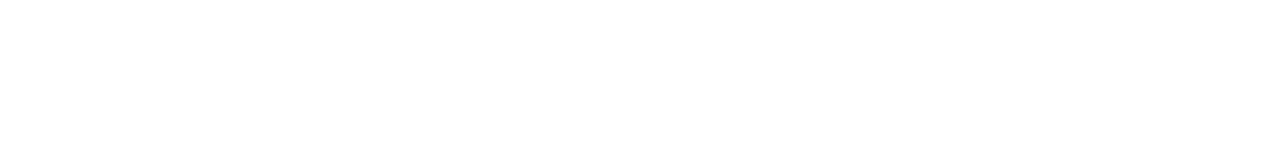
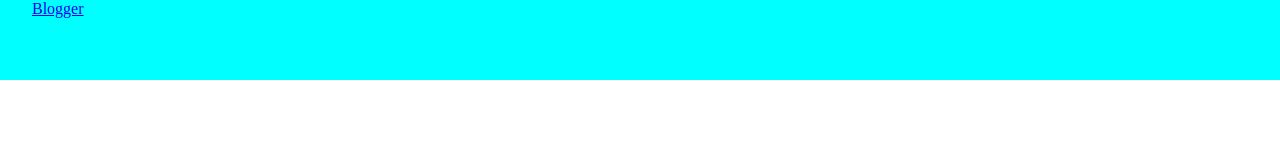
Before and after one commit to mdyejaj/Blogging-Website, a plain HTML site: page index.html in a window 1280 px wide. Drawn offline with Linux system fonts and the light colour scheme.

Commit message:
second commit

```diff
--- a/index.html
+++ b/index.html
@@ -4,8 +4,15 @@
     <meta charset="UTF-8">
     <meta name="viewport" content="width=device-width, initial-scale=1.0">
     <title>Blogging Website</title>
+    <link rel="stylesheet" href="style.css">
 </head>
 <body>
-
+    <div class="nav">
+        <div class="nav-menu flex-row">
+            <div class="nav-brand">
+                <a href="#" class="text-grey">Blogger</a>
+            </div>
+        </div>
+    </div>
 </body>
 </html>
--- a/style.css
+++ b/style.css
@@ -0,0 +1,11 @@
+body{
+    margin: 0%;
+    box-sizing: border-box;
+    overflow-x: hidden;
+}
+.nav{
+    padding: 0 2rem;
+    height: 0rem;
+    min-height: 10vh;
+    background: #0fff;
+}
```
Also changed, not shown: img/Abract01.png (added), img/Background-image-2.png (added), 1 other file.
